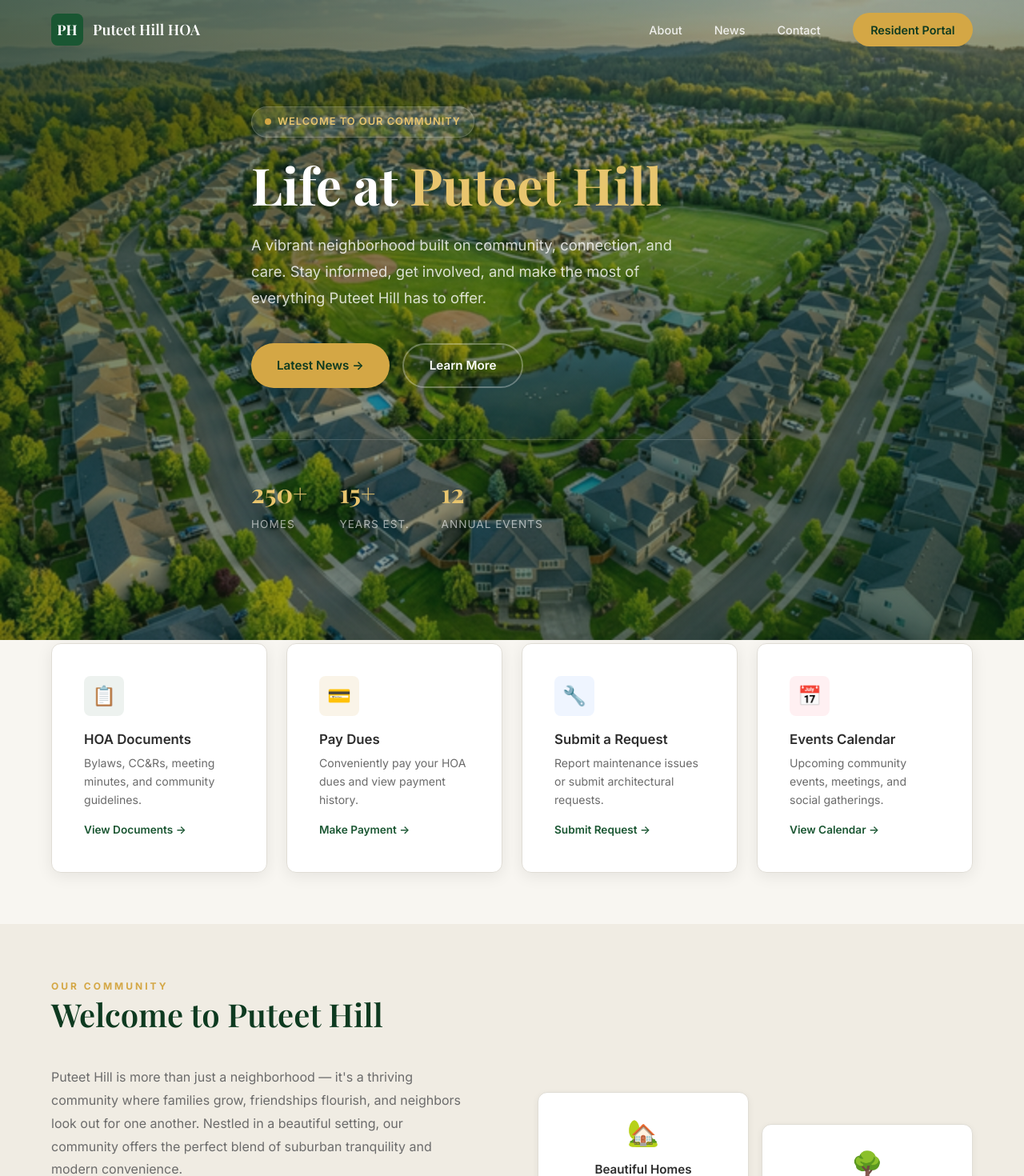
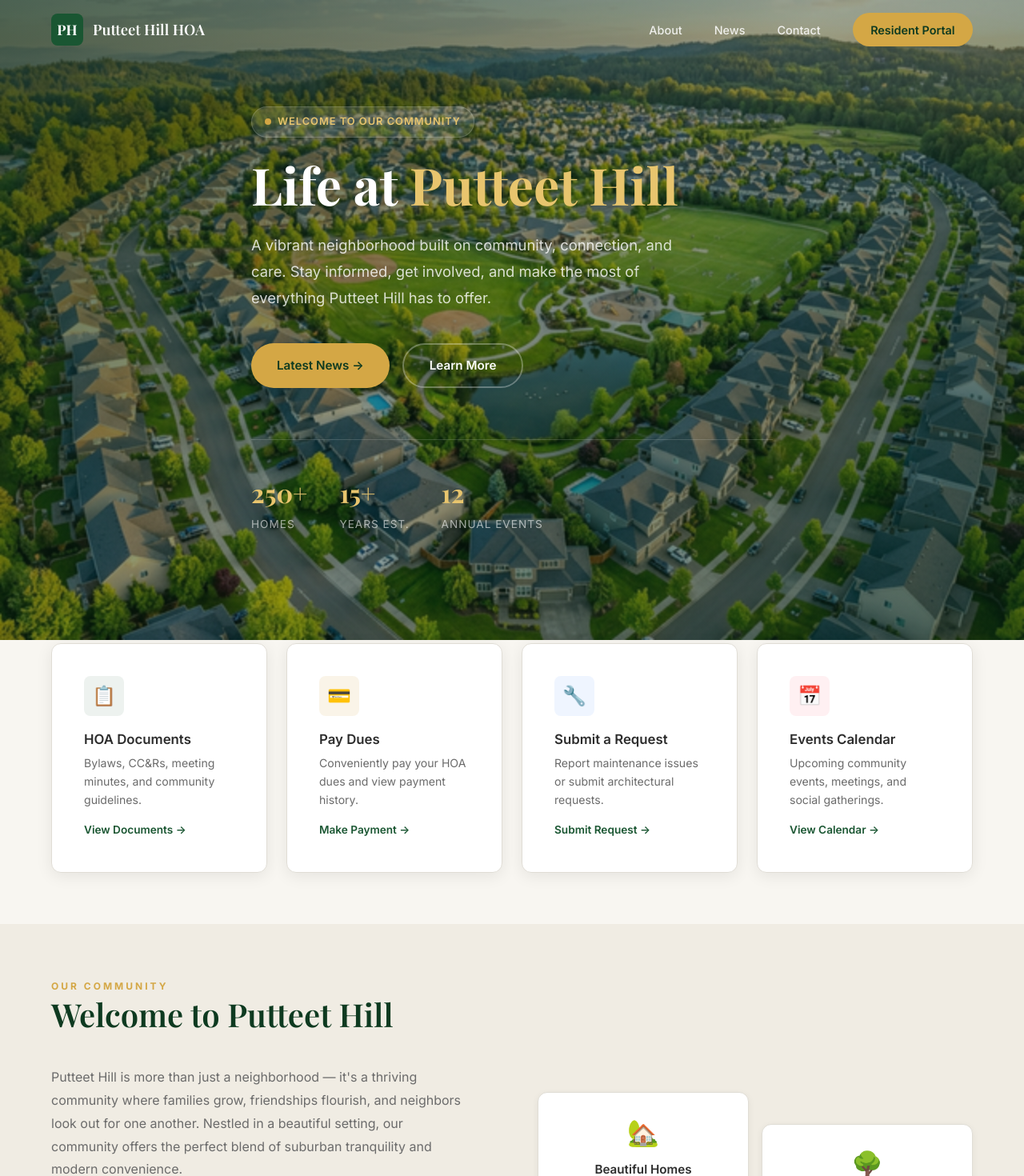
Before and after one commit to Anil-Parthasarathi/PutteetHillHOA, a React (Vite) app in the folder Frontend/: page / in a window 1280 px wide. Shown: the top 1470 px of the page at 80% size. Built offline with nearby package versions, Linux system fonts and the light colour scheme.

Commit message:
Fixed name typo

```diff
--- a/Frontend/index.html
+++ b/Frontend/index.html
@@ -6,8 +6,8 @@
   <link rel="icon" type="image/svg+xml" href="/vite.svg" />
   <meta name="viewport" content="width=device-width, initial-scale=1.0" />
   <meta name="description"
-    content="Puteet Hill Homeowners Association — Community news, events, and resources for Puteet Hill residents." />
-  <title>Puteet Hill HOA — Home</title>
+    content="Putteet Hill Homeowners Association — Community news, events, and resources for Putteet Hill residents." />
+  <title>Putteet Hill HOA — Home</title>
   <link rel="preconnect" href="https://fonts.googleapis.com" />
   <link rel="preconnect" href="https://fonts.gstatic.com" crossorigin />
   <link
--- a/Frontend/src/App.jsx
+++ b/Frontend/src/App.jsx
@@ -18,7 +18,7 @@ function App() {
         <div className="container">
           <a href="#" className="nav-brand">
             <div className="nav-logo">PH</div>
-            <span className="nav-name">Puteet Hill HOA</span>
+            <span className="nav-name">Putteet Hill HOA</span>
           </a>
           <div className="nav-links">
             <a href="#about">About</a>
@@ -32,7 +32,7 @@ function App() {
       {/* ── Hero Section ── */}
       <section className="hero" id="hero">
         <div className="hero-bg">
-          <img src={heroBg} alt="Puteet Hill community aerial view" />
+          <img src={heroBg} alt="Putteet Hill community aerial view" />
           <div className="hero-overlay" />
         </div>
         <div className="container hero-content">
@@ -41,12 +41,12 @@ function App() {
             Welcome to Our Community
           </div>
           <h1>
-            Life at <span>Puteet Hill</span>
+            Life at <span>Putteet Hill</span>
           </h1>
           <p className="hero-description">
             A vibrant neighborhood built on community, connection, and care.
             Stay informed, get involved, and make the most of everything
-            Puteet Hill has to offer.
+            Putteet Hill has to offer.
           </p>
           <div className="hero-actions">
             <a href="#announcements" className="btn btn-primary">
@@ -126,11 +126,11 @@ function App() {
       <section className="about" id="about">
         <div className="container">
           <span className="section-label">Our Community</span>
-          <h2 className="section-title">Welcome to Puteet Hill</h2>
+          <h2 className="section-title">Welcome to Putteet Hill</h2>
           <div className="about-grid">
             <div className="about-text">
               <p>
-                Puteet Hill is more than just a neighborhood — it's a thriving
+                Putteet Hill is more than just a neighborhood — it's a thriving
                 community where families grow, friendships flourish, and
                 neighbors look out for one another. Nestled in a beautiful
                 setting, our community offers the perfect blend of suburban
@@ -233,11 +233,11 @@ function App() {
               <div className="nav-brand">
                 <div className="nav-logo">PH</div>
                 <span className="nav-name" style={{ color: '#fff' }}>
-                  Puteet Hill HOA
+                  Putteet Hill HOA
                 </span>
               </div>
               <p>
-                Building a better community together. Your Puteet Hill
+                Building a better community together. Your Putteet Hill
                 Homeowners Association, serving residents with transparency
                 and dedication.
               </p>
@@ -264,7 +264,7 @@ function App() {
             </div>
           </div>
           <div className="footer-bottom">
-            <span>© 2026 Puteet Hill HOA. All rights reserved.</span>
+            <span>© 2026 Putteet Hill HOA. All rights reserved.</span>
             <span>Privacy Policy · Terms of Service</span>
           </div>
         </div>
```
Also changed, not shown: Frontend/src/index.css (+6 -3 lines).
